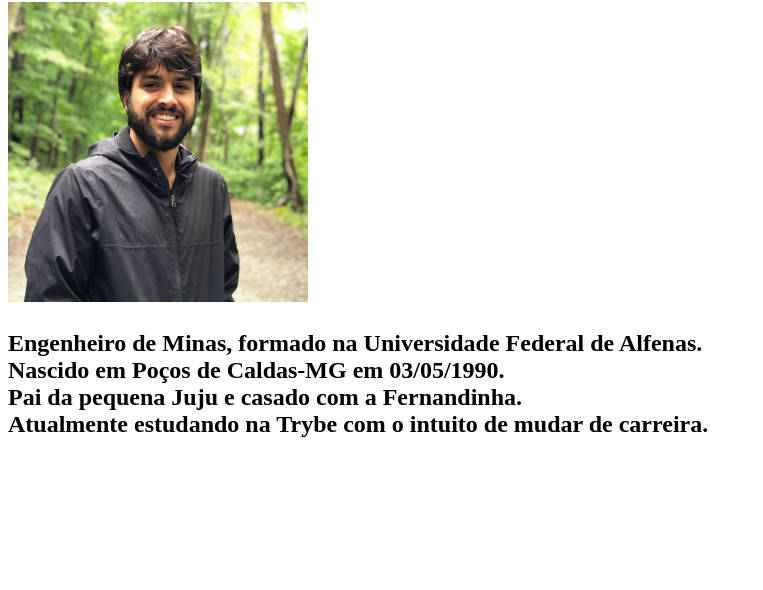
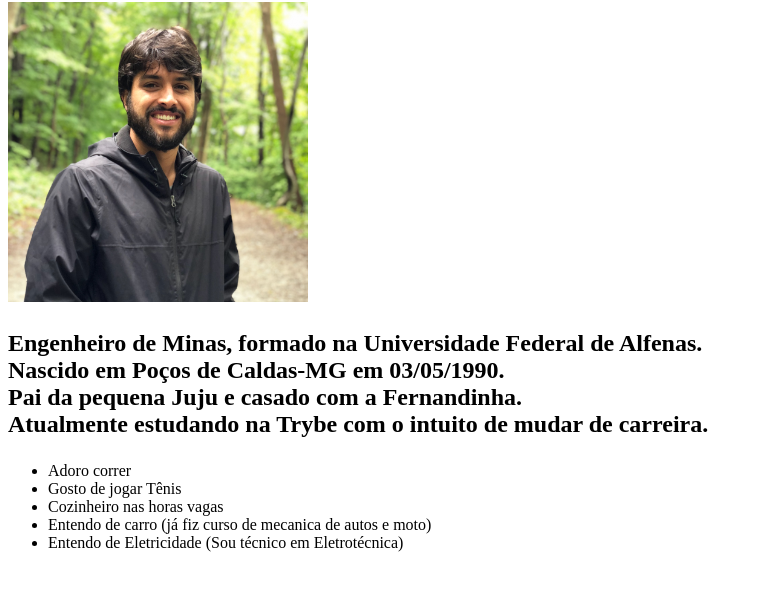
Before and after one commit to AndreSanpe/AndreSanpe.github.io, a plain HTML site: page index.html in a window 1280 px wide. Shown: the part 78-668 px from the top of the page, without its empty margins (0-763 px from the left). Drawn offline with Linux system fonts and the light colour scheme.

Commit message:
Uma lista de habilidades que eu possui, com destaque para aquela de que eu mais se orgulha

```diff
--- a/index.html
+++ b/index.html
@@ -8,6 +8,12 @@
         <h1>André Santos Pereira</h1>
         <img src="./IMG_0331.jpeg" alt="Foto do André Santos Pereira sorrindo. Ao fundo é possivel ver árvores" width="300px">
         <h2><p>Engenheiro de Minas, formado na Universidade Federal de Alfenas. <br> Nascido em Poços de Caldas-MG em 03/05/1990. <br> Pai da pequena Juju e casado com a Fernandinha. <br> Atualmente estudando na Trybe com o intuito de mudar de carreira. </p></h2>
-
+        <ul>
+            <li>Adoro correr</li>
+            <li>Gosto de jogar Tênis</li>
+            <li>Cozinheiro nas horas vagas</li>
+            <li>Entendo de carro (já fiz curso de mecanica de autos e moto)</li>
+            <li>Entendo de Eletricidade (Sou técnico em Eletrotécnica) </li>
+        </ul>
     </body>
 </html>
```
